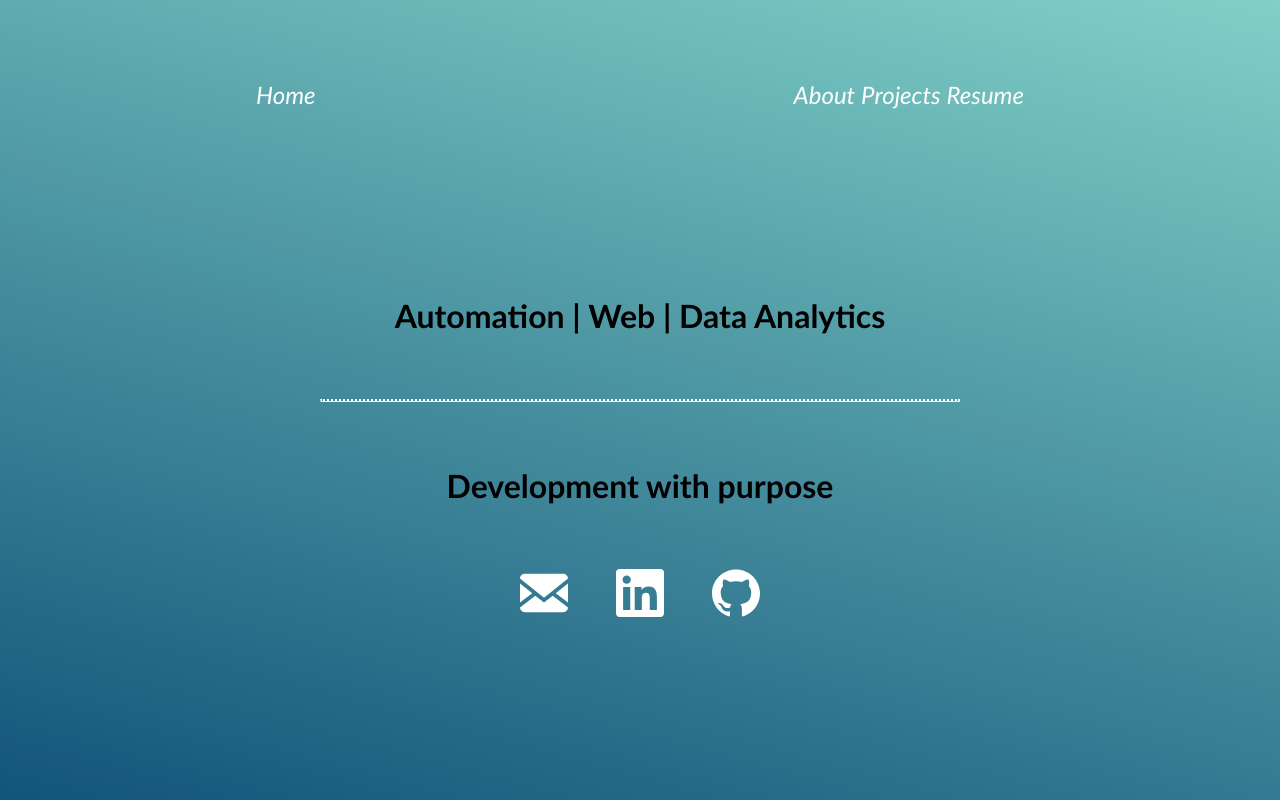
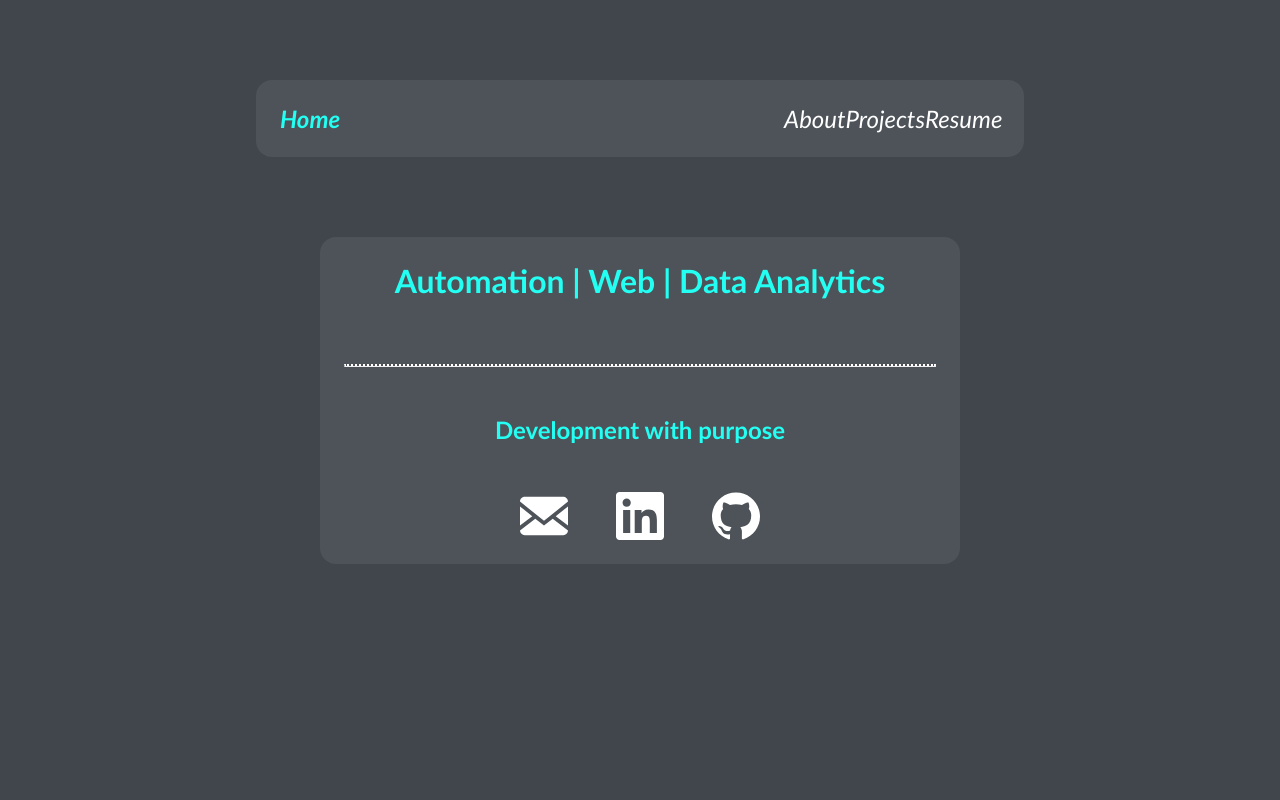
Before and after one commit to JustinKnueppel/PersonalWebsite, a React (Create React App) app: page / in a window 1280 px wide. Built offline with nearby package versions, Linux system fonts and the light colour scheme.

Commit message:
Change color scheme

```diff
--- a/src/App.js
+++ b/src/App.js
@@ -10,7 +10,7 @@ function App() {
   return (
     <Router>
       <div className="container">
-        <Navigation />
+        <Route path="/" component={Navigation} />
         <Route exact path="/" component={Home} />
         <Route path="/about" component={About} />
         <Route path="/projects" component={Projects} />
--- a/src/components/Home.js
+++ b/src/components/Home.js
@@ -9,10 +9,10 @@ export default class Home extends React.Component {
   }
   render() {
     return (
-      <div style={contentStyle}>
-        <h1 style={{ margin: "2em" }}>Automation | Web | Data Analytics</h1>
-        <hr style={{ borderTop: "2px dotted white" }} />
-        <h1 style={{ margin: "2em" }}>Development with purpose</h1>
+      <div className="splash" >
+        <h1 >Automation | Web | Data Analytics</h1>
+        <hr />
+        <h2 >Development with purpose</h2>
         <div className="icons">
           <a href="mailto:justinknueppel@gmail.com">
             <EmailIcon />
@@ -28,13 +28,3 @@ export default class Home extends React.Component {
     );
   }
 }
-
-const contentStyle = {
-  position: "absolute",
-  width: "50%",
-  height: "60%",
-  top: "50%",
-  left: "50%",
-  transform: "translate(-50%, -35%)",
-  textAlign: "center",
-};
--- a/src/components/Navigation.js
+++ b/src/components/Navigation.js
@@ -1,20 +1,22 @@
-import React, { Component } from "react";
+import React from "react";
 import { Link } from "react-router-dom";
 
-export default class Navigation extends Component {
-  render() {
+const Navigation = ({ location }) => {
+  const currentPath = location.pathname;
+  console.log(currentPath);
+
   return (
     <nav className="nav-bar">
       <ul className="left">
-          <li>
+        <li className={currentPath === "/" ? "active" : ""}>
           <Link to="/">Home</Link>
         </li>
       </ul>
       <ul className="right">
-          <li>
+        <li className={currentPath === "/about" ? "active" : ""}>
           <Link to="/about">About</Link>
         </li>
-          <li>
+        <li className={currentPath === "/projects" ? "active" : ""}>
           <Link to="/projects">Projects</Link>
         </li>
         <li>
@@ -25,5 +27,6 @@ export default class Navigation extends Component {
       </ul>
     </nav>
   );
-  }
-}
+};
+
+export default Navigation;
--- a/src/index.scss
+++ b/src/index.scss
@@ -3,6 +3,10 @@
   padding: 0;
   box-sizing: border-box;
 }
+
+$light-blue: #23FFF2;
+$dark-gray: #40464B;
+$light-gray: #4D5359;
 
 ul {
   list-style: none;
@@ -16,7 +20,12 @@ html {
   height: auto;
   min-height: 100%;
   font-family: Optima, Segoe, Segoe UI, Candara, Calibri, Arial, sans-serif;
-  background-image: linear-gradient(15deg, #13547a 0%, #80d0c7 100%);
+  background-color: $dark-gray;
+}
+
+.content, .splash, .nav-bar {
+  background-color: $light-gray;
+  border-radius: 1em;
 }
 
 .icons {
@@ -40,14 +49,20 @@ html {
   flex-direction: row;
   justify-content: space-between;
   align-items: center;
-  margin: 0 auto;
+  margin: 5em auto;
   width: 60%;
-  padding: 5em 0;
+  padding: 1.5em;
+  border-radius: 1em;
 
-  a {
+  a, a:visited {
     color: white;
     font-style: italic;
     font-size: 1.5rem;
+  }
+
+  .active a {
+    color: $light-blue;
+    font-weight: bold;
   }
 
   .right {
@@ -60,14 +75,15 @@ html {
 
 .content {
   width: 60%;
-  position: relative;
-  left: 50%;
-  transform: translateX(-50%);
+  padding: 1.5em;
+  margin: 2em auto;
   font-size: 1.5rem;
   color: white;
+  border-radius: 1em;
 
-  h3 {
-    color: silver;
+  h1, h3 {
+    color: $light-blue;
+    font-size: 1.4em;
   }
 
   p {
@@ -85,3 +101,23 @@ html {
     color: inherit;
   }
 }
+
+.splash {
+  width: 50%;
+  text-align: center;
+  margin: 0 auto;
+  padding: 1.5em;
+  color: $light-blue;
+
+  h1 {
+    margin-bottom: 2em;
+  }
+
+  h2 {
+    margin: 2em;
+  }
+
+  hr {
+    border-top: 2px dotted white;
+  }
+}
```
Lines whose indentation alone changed are shown as unchanged.
